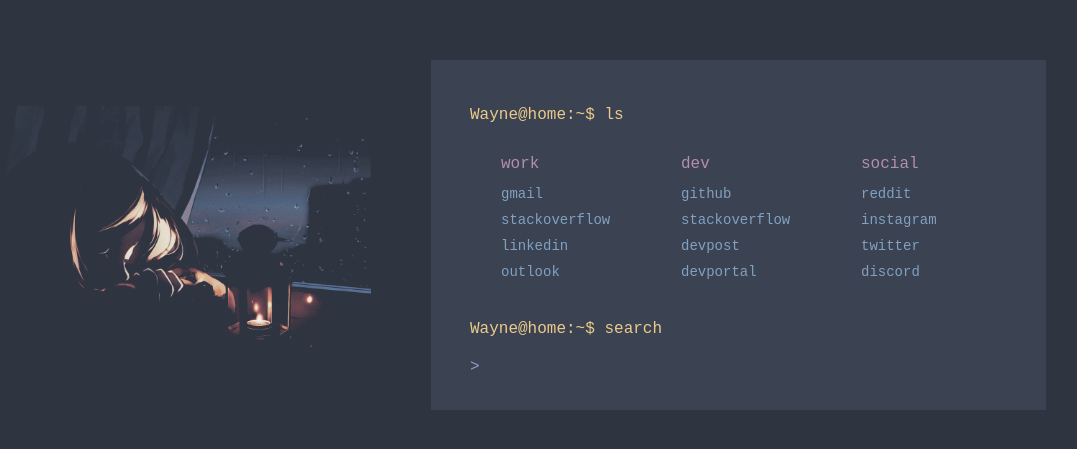
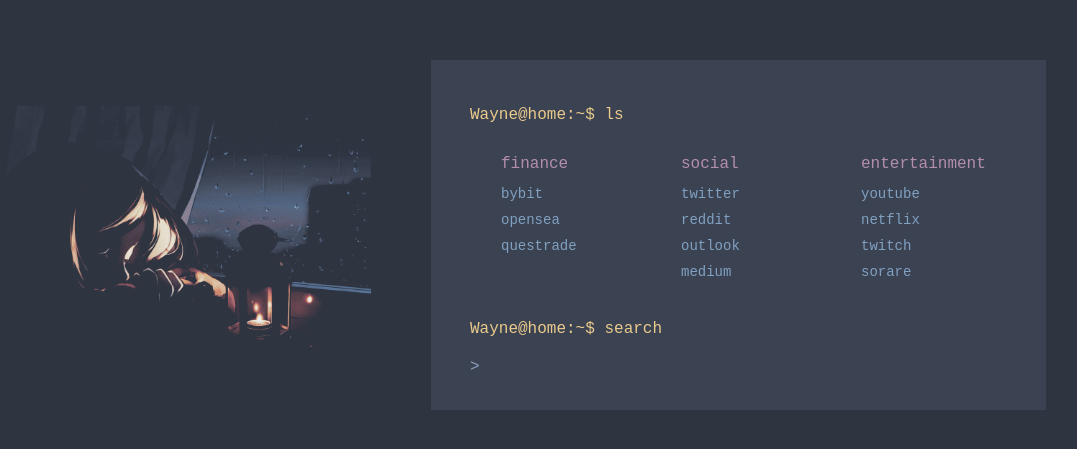
Before and after one commit to WHChen10/Firefox-Background, a plain HTML site: page index.html in a window 1280 px wide. Shown: the part 165-614 px from the top of the page, without its empty margins (169-1246 px from the left). Drawn offline with Linux system fonts and the light colour scheme.

Commit message:
Update index.html

```diff
--- a/index.html
+++ b/index.html
@@ -23,31 +23,30 @@
             <div class="bookmarks">
                 <div class="category">
                     <div class="links">
-                        <li class="title">work</li>
-                        <li><a href="https://gmail.com">gmail</a></li>
-                        <li><a href="https://stackoverflow.com">stackoverflow</a></li>
-                        <li><a href="https://linkedin.com">linkedin</a></li>
-                        <li><a href="https://outlook.office.com">outlook</a></li>
-                    </div>
-                </div>
-
-                <div class="category">
-                    <div class="links">
-                        <li class="title">dev</li>
-                        <li><a href="https://github.com/">github</a></li>
-                        <li><a href="https://stackoverflow.com/">stackoverflow</a></li>
-                        <li><a href="https://devpost.com/">devpost</a></li>
-                        <li><a href="https://discord.com/developers/applications">devportal</a></li>
+                        <li class="title">finance</li>
+                        <li><a href="https://bybit.com">bybit</a></li>
+                        <li><a href="https://opensea.com">opensea</a></li>
+                        <li><a href="https://questrade.com">questrade</a></li>
                     </div>
                 </div>
 
                 <div class="category">
                     <div class="links">
                         <li class="title">social</li>
-                        <li><a href="https://reddit.com/">reddit</a></li>
-                        <li><a href="https://instagram.com/">instagram</a></li>
-                        <li><a href="https://twitter.com/">twitter</a></li>
-                        <li><a href="https://discord.com/channels/@me">discord</a></li>
+                        <li><a href="https://twitter.com">twitter</a></li>
+                        <li><a href="https://reddit.com">reddit</a></li>
+                        <li><a href="https://discord.com">outlook</a></li>
+                        <li><a href="https://medium.com">medium</a></li>
+                    </div>
+                </div>
+
+                <div class="category">
+                    <div class="links">
+                        <li class="title">entertainment</li>
+                        <li><a href="https://youtube.com">youtube</a></li>
+                        <li><a href="https://netflix.com">netflix</a></li>
+                        <li><a href="https://twitch.tv">twitch</a></li>
+                        <li><a href="https://sorare.com/nba">sorare</a></li>
                     </div>
                 </div>
 
```
